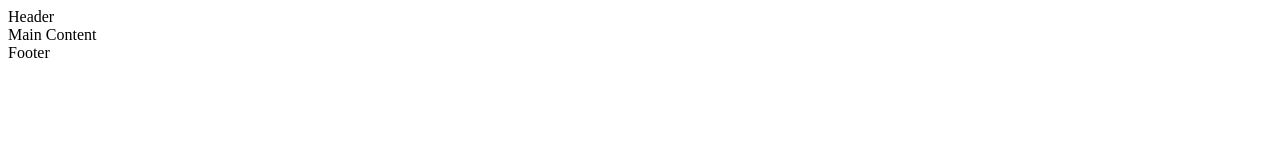
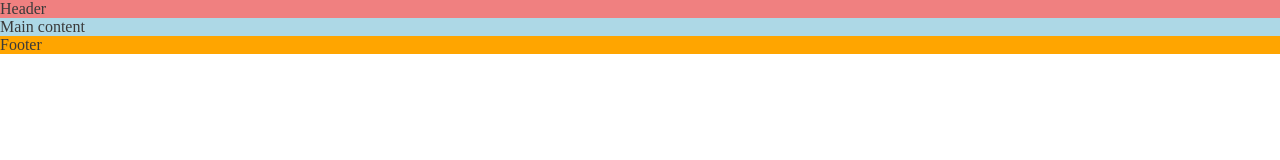
Before and after one commit to Tedbot2000/love-running, a plain HTML site: page index.html in a window 1280 px wide. Drawn offline with Linux system fonts and the light colour scheme.

Commit message:
add stylesheet with basic styles

```diff
--- /dev/null
+++ b/assets/css/style.css
@@ -0,0 +1,30 @@
+/* Asterisk wildcard selector to override default styles added by the browser */
+* {
+    padding: 0;
+    margin: 0;
+    box-sizing: border-box;
+}
+
+/* General styles */
+body {
+    /* Generic project styles */
+    color: #3a3a3a;
+}
+
+
+/* Header */
+header {
+    background-color: lightcoral;
+}
+
+/* Main content */
+main {
+    background-color: lightblue;
+    /* Make main element take up any surplus space to push footer down */
+    flex: 1 0 auto;
+}
+
+/* Footer */
+footer {
+    background-color: orange;
+}
--- a/index.html
+++ b/index.html
@@ -3,22 +3,28 @@
 
 <head>
     <meta charset="UTF-8">
+    <meta http-equiv="X-UA-Compatible" content="IE=edge">
     <meta name="viewport" content="width=device-width, initial-scale=1.0">
-    <meta name=""description" content="Love running. Club for runners in Dublin, Ireland. Urban running, trail running. Dublin docklands and Pheonix Park.">
-    <meta name=""keywords" content="love running, run, running club, runners, Ireland, Dublin, sport, excercise">
+    <!-- Meta tags for search engines -->
+    <meta name="description"
+        content="Love Running. Club for runners in Dublin, Ireland. Urban running, trail running. Dublin docklands and Phoenix Park">
+    <meta name="keywords" content="love running, run, running club, runners, Ireland, Dublin, sport, exercise">
+    <!-- Title -->
     <title>Love Running</title>
     <!-- Favicon -->
     <link rel="apple-touch-icon" sizes="180x180" href="assets/favicon/apple-touch-icon.png">
     <link rel="icon" type="image/png" sizes="32x32" href="assets/favicon/favicon-32x32.png">
     <link rel="icon" type="image/png" sizes="16x16" href="assets/favicon/favicon-16x16.png">
+    <!-- Stylesheet -->
+    <link rel="stylesheet" href="assets/css/style.css">
 </head>
 
 <body>
     <!-- Header -->
     <header>Header</header>
 
-    <!-- Main Content -->
-    <main>Main Content</main>
+    <!-- Main content -->
+    <main>Main content</main>
 
     <!-- Footer -->
     <footer>Footer</footer>
```
